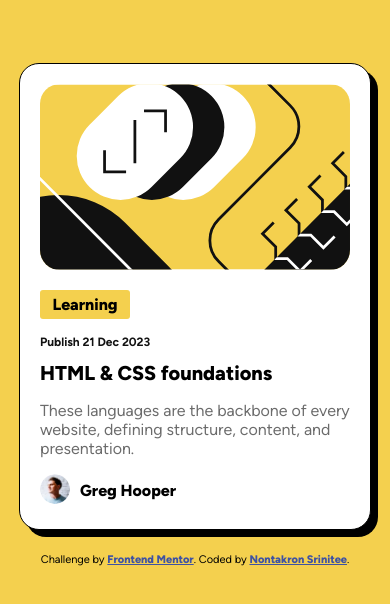
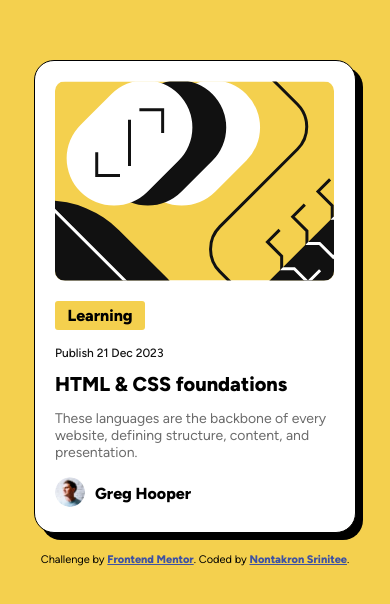
Before and after one commit to paduiii/Blog-preview-card, a plain HTML site: page index.html in a window 390 px wide. Shown: the part 136-740 px from the top of the page. Drawn offline with Linux system fonts and the light colour scheme.

Commit message:
Add files via upload

```diff
--- a/index.html
+++ b/index.html
@@ -10,6 +10,7 @@
 
   <!-- Feel free to remove these styles or customise in your own stylesheet 👍 -->
   <style>
+
     .attribution { font-size: 11px; text-align: center; }
     .attribution a {
       color: hsl(228, 45%, 44%);
@@ -24,7 +25,7 @@
     body {
       font-family: 'Figtree';
       background-color: hsl(47, 88%, 63%);
-      min-width: 375px;
+      /* min-width: 375px; */
       margin: 0px;
       justify-items: center;
       align-items: center;
@@ -47,7 +48,22 @@
 
     .article img{
       width: 310px;
-      border-radius: 20px;
+      border-radius: 10px;
+    }
+
+    .tag {
+      background-color: hsl(47, 88%, 63%);
+      border-radius: 3px;
+      padding: 5px;
+      width: 80px;
+      font-weight: 800;
+      text-align: center;
+    }
+
+    .publish {
+      color: hsl(0, 0%, 7%);
+      font-size: 12px;
+      font-weight: 700;
     }
 
     a{
@@ -73,6 +89,45 @@
       vertical-align: middle;
     }
 
+    .con {
+        color: hsl(0, 0%, 42%);
+    }
+
+    .name {
+      font-weight: 800;
+      margin-bottom: 0px;
+    }
+
+    footer {
+      margin-top: 450px;
+    }
+
+    @media (max-width: 600px) {
+      .card {
+        width: 280px;
+      }
+
+      .article img {
+      width: 279px;
+      height: 200px;
+      object-fit: cover;
+      }
+
+      .publish {
+        color: hsl(0, 0%, 7%);
+        font-size: 12px;
+        font-weight: 500;
+      }
+
+      .con {
+        font-size: 14px;
+      }
+
+      .name {
+        margin-bottom: 0px;
+      }
+    }
+
   </style>
 </head>
 <body>
@@ -81,16 +136,16 @@
         <img src="assets/images/illustration-article.svg" alt="article-pic">
     </div>
     <div class="card-content">
-        <p style="background-color: hsl(47, 88%, 63%); border-radius: 3px; padding: 5px; width: 80px; font-weight: 800; text-align: center;">Learning</p>
-        <p style="color: hsl(0, 0%, 7%); font-size: 12px; font-weight: 700;">Publish 21 Dec 2023</p>
-        <a>HTML & CSS foundations</a>
-        <p style="color: hsl(0, 0%, 42%);">These languages are the backbone of every website, defining structure, content, and presentation.</p>
-        <p style="font-weight: 800; margin-bottom: 0px;"><img class="profile-pic" src="assets/images/image-avatar.webp" alt="Profile pic">Greg Hooper</p>
+        <p class="tag">Learning</p>
+        <p class="publish">Publish 21 Dec 2023</p>
+        <a >HTML & CSS foundations</a>
+        <p class="con">These languages are the backbone of every website, defining structure, content, and presentation.</p>
+        <p class="name"><img class="profile-pic" src="assets/images/image-avatar.webp" alt="Profile pic">Greg Hooper</p>
     </div>
   </div>
 
 </body>
-<footer style="margin-top: 450px;">
+<footer>
   <div class="attribution">
     Challenge by <a href="https://www.frontendmentor.io?ref=challenge" target="_blank">Frontend Mentor</a>.
     Coded by <a href="https://github.com/paduiii">Nontakron Srinitee</a>.
```
